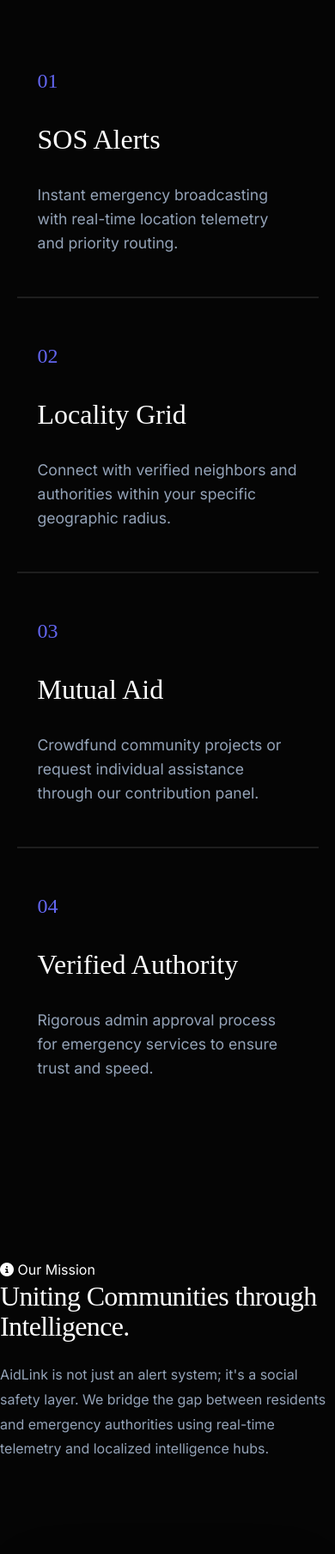
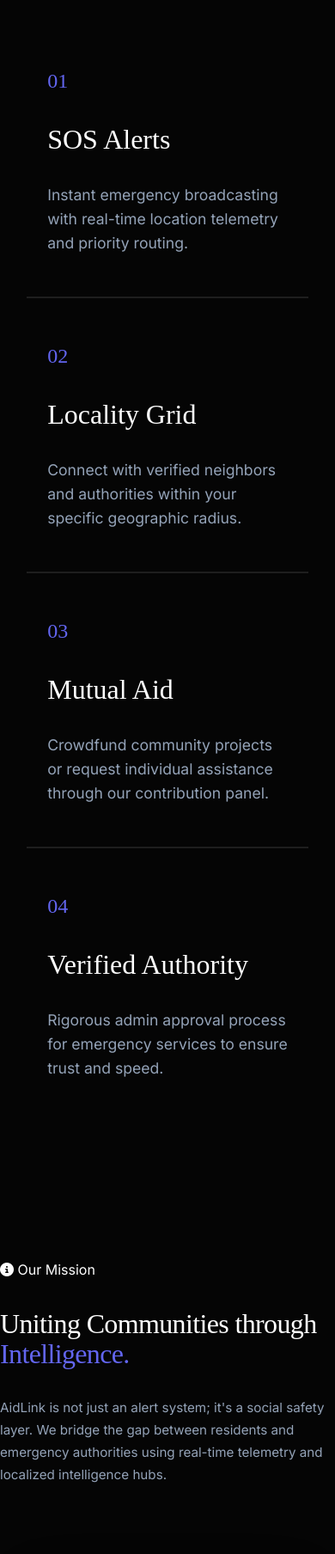
Before and after one commit to irfnafthima/AidLink, a Django app: page / in a window 390 px wide. Shown: the part 949-2757 px from the top of the page at 86% size. Run offline with Django 5.2, Linux system fonts and the light colour scheme.

Commit message:
UI: Final balance refinements for container padding and section scaling

```diff
--- a/templates/base.html
+++ b/templates/base.html
@@ -299,9 +299,9 @@
         }
 
         .container {
-            max-width: 1400px;
+            max-width: 1200px; /* Reduced from 1400px for better density */
             margin: 0 auto;
-            padding: 0 5%;
+            padding: 0 8%; /* Increased from 5% for more breathing room */
         }
 
         /* --- Components --- */
--- a/templates/index.html
+++ b/templates/index.html
@@ -230,17 +230,19 @@
 
 <!-- About Section -->
 <section id="about" class="container" style="padding: 10rem 0;">
-    <div style="display: grid; grid-template-columns: repeat(auto-fit, minmax(320px, 1fr)); gap: 5rem; align-items: center;">
+    <div style="display: grid; grid-template-columns: repeat(auto-fit, minmax(300px, 1fr)); gap: 4rem; align-items: center;">
         <div data-aos="fade-right">
-            <span class="locality-badge"><i class="fas fa-info-circle"></i> Our Mission</span>
-            <h2 class="serif section-title">Uniting Communities through <span class="serif">Intelligence.</span></h2>
-            <p class="text-dim" style="font-size: clamp(1rem, 1.5vw, 1.2rem); line-height: 1.8;">AidLink is not just an alert system; it's a social safety layer. We bridge the gap between residents and emergency authorities using real-time telemetry and localized intelligence hubs.</p>
+            <div style="margin-bottom: 2rem;">
+                <span class="locality-badge"><i class="fas fa-info-circle"></i> Our Mission</span>
+            </div>
+            <h2 class="serif section-title" style="margin-bottom: 2rem;">Uniting Communities through <span class="serif" style="display: inline; -webkit-text-fill-color: var(--accent); background: none;">Intelligence.</span></h2>
+            <p class="text-dim" style="font-size: clamp(0.95rem, 1.2vw, 1.1rem); line-height: 1.7; max-width: 500px;">AidLink is not just an alert system; it's a social safety layer. We bridge the gap between residents and emergency authorities using real-time telemetry and localized intelligence hubs.</p>
         </div>
         <div class="about-image-container" data-aos="zoom-in">
             <img src="https://images.unsplash.com/photo-1576091160550-2173dba999ef?auto=format&fit=crop&q=80&w=1000" alt="Medical Team" class="about-image animate-float">
-            <div style="position: absolute; bottom: 0; right: 0; background: var(--accent); padding: 2rem; border-radius: 24px; color: white; box-shadow: 0 10px 30px var(--accent-glow);">
-                <div style="font-size: 2.5rem; font-weight: 900; line-height: 1;">24/7</div>
-                <div style="font-size: 0.6rem; letter-spacing: 2px; text-transform: uppercase; margin-top: 0.5rem;">Operational Uptime</div>
+            <div style="position: absolute; bottom: 5%; right: 5%; background: var(--accent); padding: 1.5rem; border-radius: 20px; color: white; box-shadow: 0 10px 30px var(--accent-glow);">
+                <div style="font-size: 2rem; font-weight: 900; line-height: 1;">24/7</div>
+                <div style="font-size: 0.5rem; letter-spacing: 2px; text-transform: uppercase; margin-top: 0.4rem;">Operational Uptime</div>
             </div>
         </div>
     </div>
```
